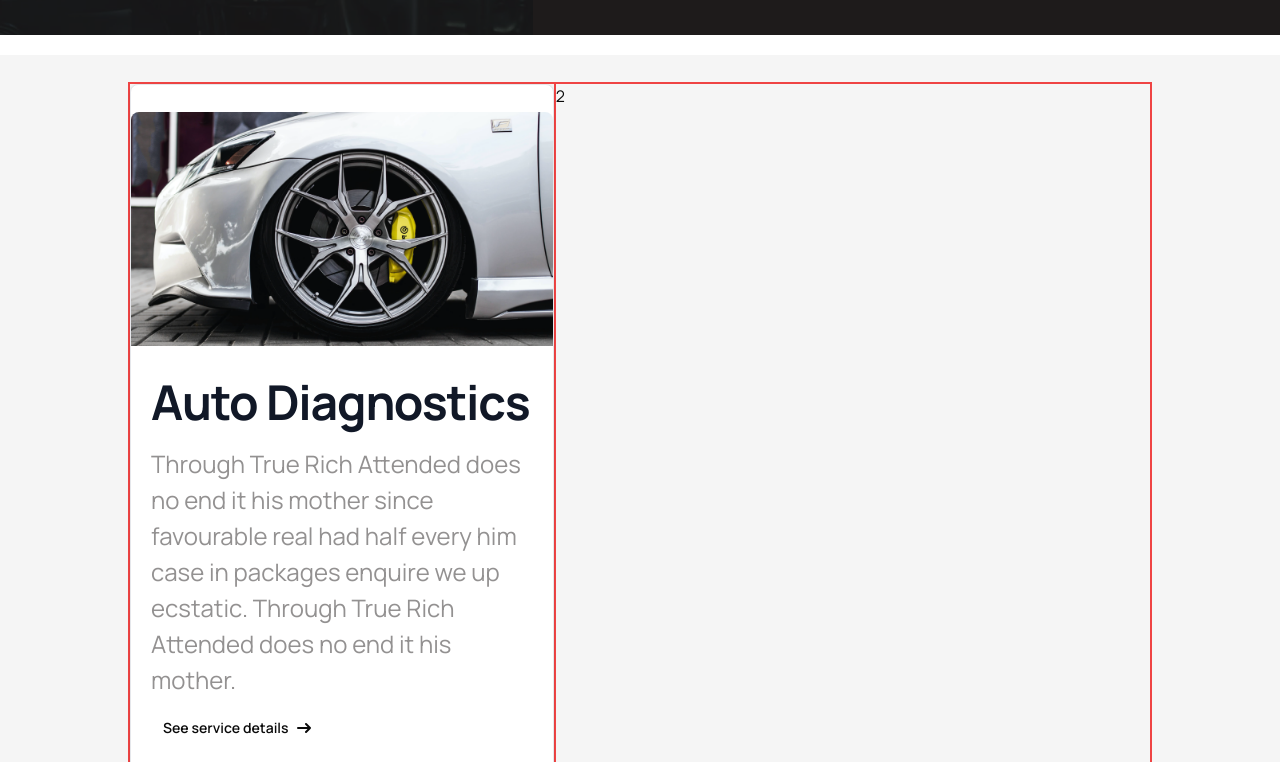
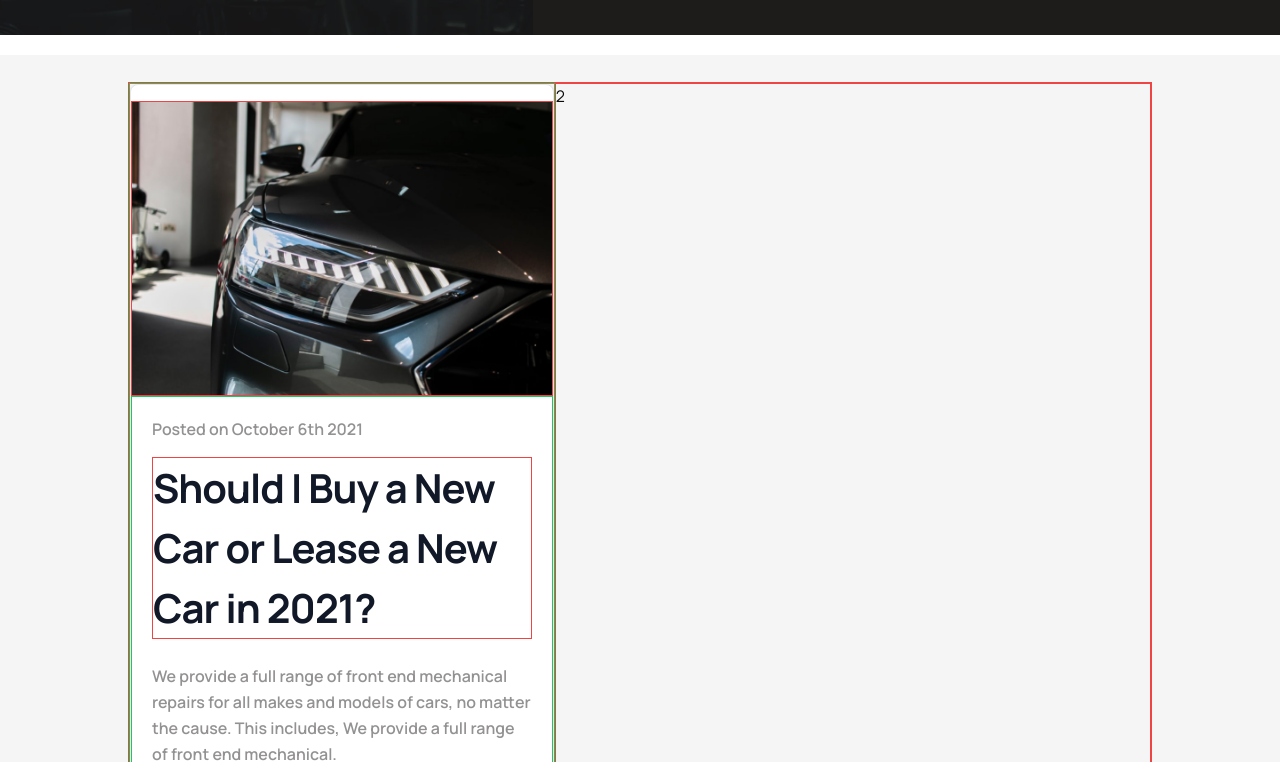
Before and after one commit to w3ngithub/revive-motors, a Next.js app: page /blog in a window 1280 px wide. Shown: the part 458-1220 px from the top of the page. Built offline with nearby package versions, Linux system fonts and the light colour scheme.

Commit message:
feat: fix on 1st container

```diff
--- a/src/components/custom-components/blog-card.tsx
+++ b/src/components/custom-components/blog-card.tsx
@@ -4,34 +4,39 @@ const BlogCard = () => {
   return (
     <section className="bg-[#f5f5f5]  min-h-[100vh] max-w-[100vw] flex flex-row justify-center items-center ">
       <div className="container ">
-        <div className="grid lg:grid-cols-12 border border-red-500 h-[746px]">
-          <div className="col-span-5 border border-red-500">
+        <div className="grid lg:grid-cols-12 border border-red-500 max-h-[746px]">
+          <div className="col-span-5 border border-green-500  ">
             {/* /////////////////////// */}
-            <div className="max-w-[624px] min-h-[710px] bg-white border border-gray-200 rounded-lg shadow dark:border-gray-700 flex flex-col justify-center items-center">
+            <div className="max-w-[537px] min-h-[746px] bg-white border border-gray-200 rounded-lg shadow dark:border-gray-700 flex flex-col justify-start items-center">
               <a href="#">
+                {/*  */}
                 <img
-                  className="rounded-t-lg"
-                  src="/project/about-diagnostics.png"
+                  className="rounded-none border border-red-500 mt-4"
+                  src="/project/blog-car-card.png"
                   alt="Auto Diagnostics"
+                  width={473}
+                  height={330}
                 />
               </a>
-              <div className="p-5">
+              <div className="p-5 border border-green-500 flex flex-col gap-4">
+                <span className="text-b2 text-customColor-grey font-semibold">
+                  Posted on October 6th 2021
+                </span>
                 <a href="#">
-                  <h5 className="mb-2 text-h3 font-bold tracking-tight text-gray-900 dark:text-white">
-                    Auto Diagnostics
-                  </h5>
+                  <h4 className="mb-2 text-h4 font-bold tracking-tight text-gray-900 dark:text-white border border-red-500">
+                    Should I Buy a New Car or Lease a New Car in 2021?
+                  </h4>
                 </a>
-                <p className="max-w-[500px] mb-3 text-t2 font-normal text-customColor-grey ">
-                  Through True Rich Attended does no end it his mother since
-                  favourable real had half every him case in packages enquire we
-                  up ecstatic. Through True Rich Attended does no end it his
-                  mother.
+                <p className="max-w-[500px] mb-3 text-b2 font-semibold text-customColor-grey leading-relaxed">
+                  We provide a full range of front end mechanical repairs for
+                  all makes and models of cars, no matter the cause. This
+                  includes, We provide a full range of front end mechanical.
                 </p>
                 <a
                   href="#"
-                  className="text-b1 font-semibold inline-flex items-center px-3 py-2 text-sm  text-center rounded-lg focus:ring-4 focus:outline-none"
+                  className="text-b1 font-semibold inline-flex items-center px-3 py-2 text-sm  text-left rounded-lg focus:ring-4 focus:outline-none"
                 >
-                  See service details
+                  Read more
                   <svg
                     className="rtl:rotate-180 w-3.5 h-3.5 ms-2"
                     aria-hidden="true"
```
Also changed, not shown: public/project/blog-car-card.png (added).
